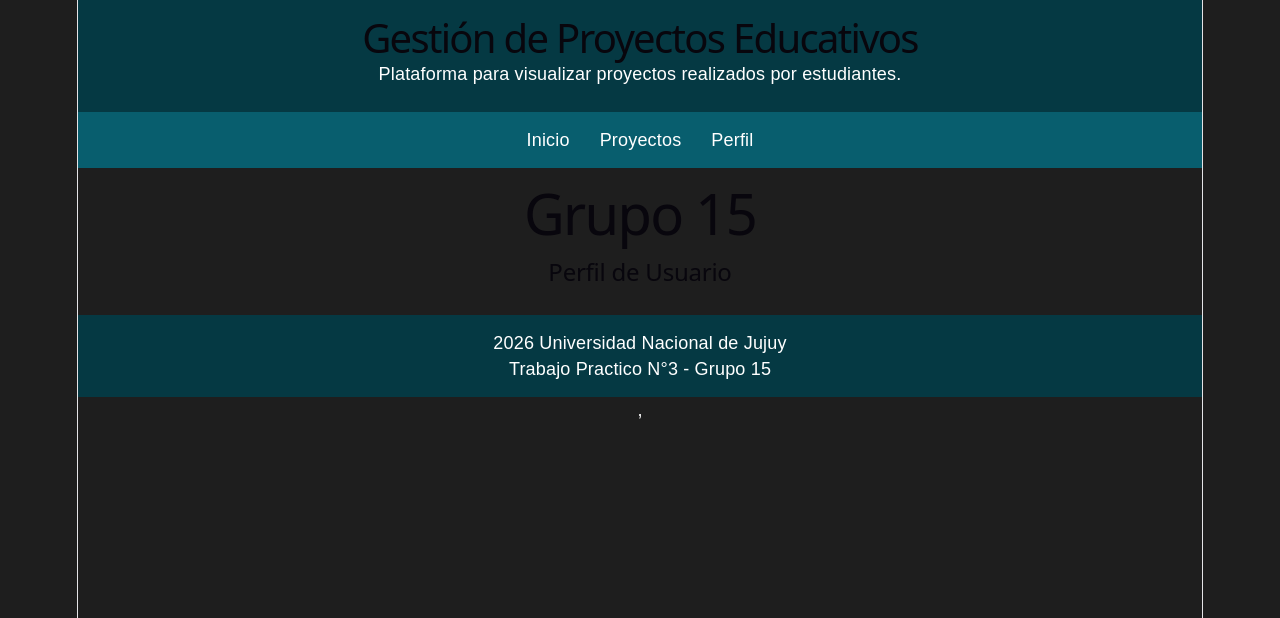
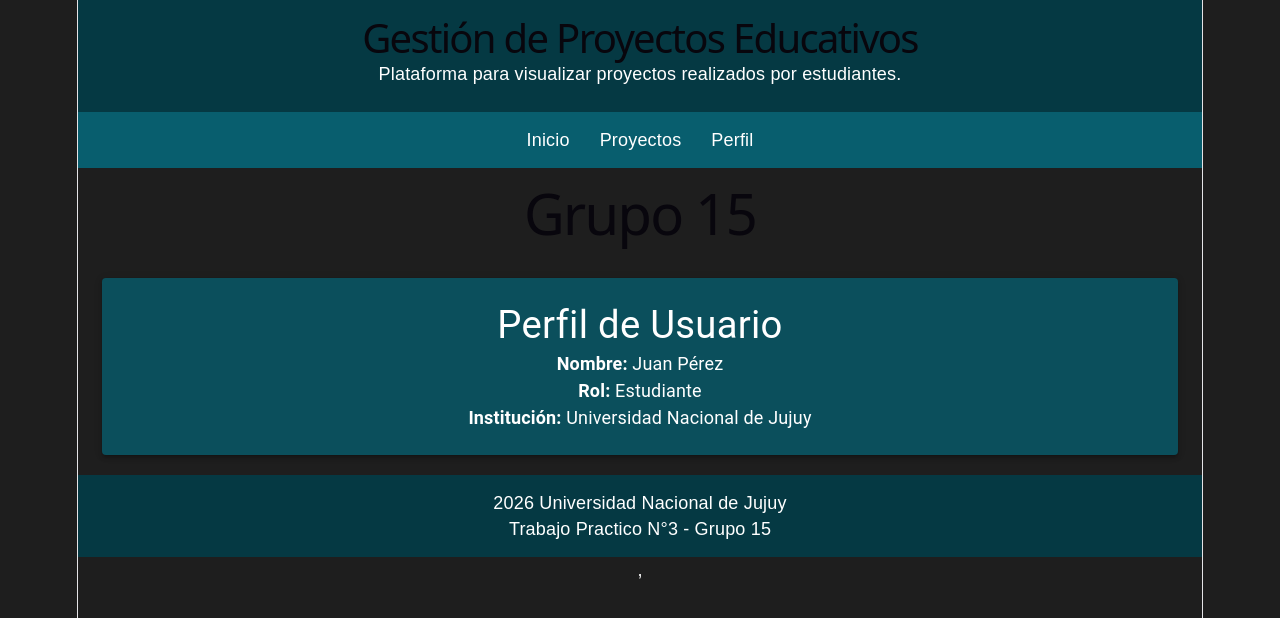
Before and after one commit to Lumyn1/pv_tp3_grupo15, a React (Vite) app: page /perfil in a window 1280 px wide. Shown: the top 618 px of the page. Built offline with nearby package versions, Linux system fonts and the light colour scheme.

Commit message:
Agrego PerfilUsuario.jsx y Perfilusuario.css y arreglo funcion borrar Cancino Arturo

```diff
--- a/src/App.jsx
+++ b/src/App.jsx
@@ -4,6 +4,7 @@ import Nav from "./components/Nav";
 import Proyectos from "./components/Proyectos";
 import Footer from "./components/Footer";
 import Dashboard from "./views/Dashboard";
+import PerfilUsuario from "./views/PerfilUsuario";
 import "./css/App.css";
 
 const App = () => {
@@ -12,13 +13,15 @@ const App = () => {
       <Header />
       <Nav />
       <h1>Grupo 15</h1>
+
       <Routes>
         <Route path="/" element={<Navigate to="/dashboard" />} />
         <Route path="/dashboard" element={<Dashboard />} />
         <Route path="/proyectos/" element={<Proyectos />} />
         <Route path="/proyectos/:id" element={<h2>Detalles del Proyecto</h2>} />
-        <Route path="/perfil" element={<h2>Perfil de Usuario</h2>} />
+        <Route path="/perfil" element={<PerfilUsuario />} />
       </Routes>
+
       <Footer />
     </BrowserRouter>
   );
--- /dev/null
+++ b/src/css/PerfilUsuario.css
@@ -0,0 +1,12 @@
+.perfil-paper {
+  background-color: #0b4f5c !important;
+  color: white !important;
+  padding: 24px;
+  margin-top: 20px;
+  text-align: center;
+}
+
+.perfil-titulo {
+  margin-bottom: 20px;
+  color: white;
+}
--- a/src/services/proyectoService.js
+++ b/src/services/proyectoService.js
@@ -18,40 +18,34 @@ const proyectoService = (() => {
     },
   ];
 
-  // Obtener copia del arreglo
+  // Obtener solo proyectos activos
   const listarProyectos = () => {
-    return [...proyecto];
+    return proyecto.filter((proyecto) => proyecto.estado);
   };
 
   // Agregar proyecto
   const agregarProyecto = (nuevoProyecto) => {
-    const copia = [...proyecto];
-
-    copia.push(nuevoProyecto);
-
-    proyecto.length = 0;
-
-    proyecto.push(...copia);
+    proyecto.push(nuevoProyecto);
   };
 
-  // Buscar proyecto
+  // Buscar proyecto entre los activos
   const buscarProyecto = (texto) => {
-    const copia = [...proyecto];
-
-    return copia.filter((proyecto) =>
-      proyecto.titulo.toLowerCase().includes(texto.toLowerCase()),
+    return proyecto.filter(
+      (proyecto) =>
+        proyecto.estado &&
+        proyecto.titulo.toLowerCase().includes(texto.toLowerCase())
     );
   };
 
-  // Eliminar proyecto
+  // Eliminar proyecto (cambiar estado a false)
   const eliminarProyecto = (id) => {
-    const copia = [...proyecto];
+    const proyectoEncontrado = proyecto.find(
+      (proyecto) => proyecto.id === id
+    );
 
-    const nuevaLista = copia.filter((proyecto) => proyecto.id !== id);
-
-    proyecto.length = 0;
-
-    proyecto.push(...nuevaLista);
+    if (proyectoEncontrado) {
+      proyectoEncontrado.estado = false;
+    }
   };
 
   return {
--- /dev/null
+++ b/src/views/PerfilUsuario.jsx
@@ -0,0 +1,28 @@
+import { Container, Paper, Typography } from "@mui/material";
+import "../css/PerfilUsuario.css";
+
+const PerfilUsuario = () => {
+  return (
+    <Container>
+      <Paper elevation={3} className="perfil-paper">
+        <Typography variant="h4" className="perfil-titulo">
+          Perfil de Usuario
+        </Typography>
+
+        <Typography>
+          <strong>Nombre:</strong> Juan Pérez
+        </Typography>
+
+        <Typography>
+          <strong>Rol:</strong> Estudiante
+        </Typography>
+
+        <Typography>
+          <strong>Institución:</strong> Universidad Nacional de Jujuy
+        </Typography>
+      </Paper>
+    </Container>
+  );
+};
+
+export default PerfilUsuario;
```
Also changed, not shown: 1 other file (tests, documents, lock files or other folders).
